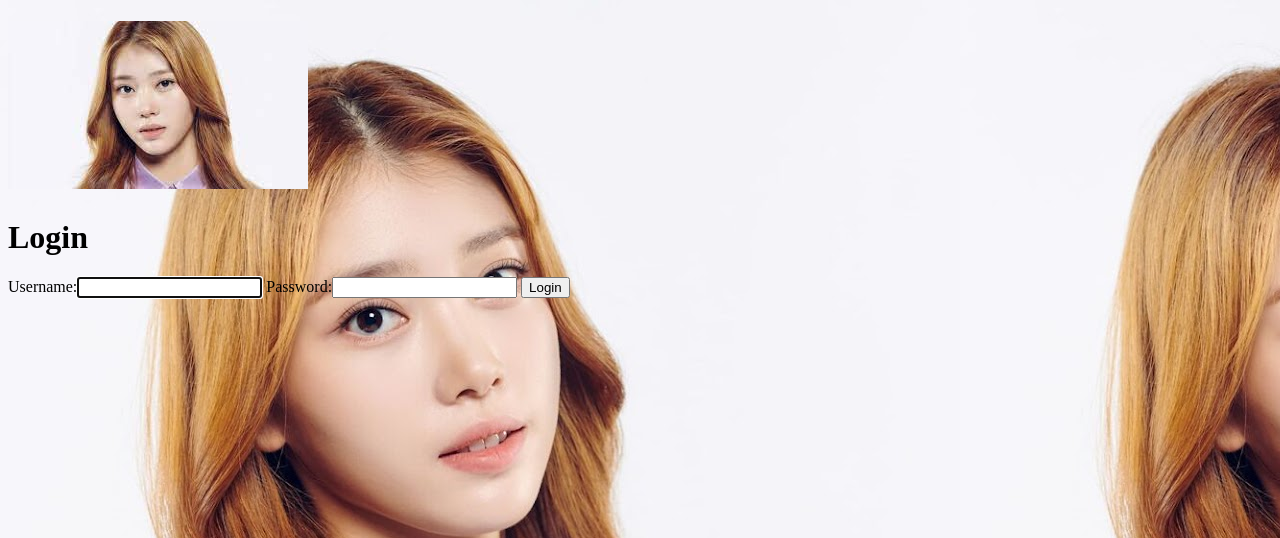
After one commit to ren1el/djournal, a Django app: page /accounts/login/ in a window 1280 px wide. The commit adds this page. Shown: the top 538 px of the page. Run offline with Django 3.2, Linux system fonts and the light colour scheme.

Commit message:
add login view

```diff
--- /dev/null
+++ b/accounts/templates/accounts/login.html
@@ -0,0 +1,10 @@
+{% extends 'base_layout.html' %}
+
+{% block content %}
+  <h1>Login</h1>
+  <form action="{% url 'accounts:login' %}" method="post">
+    {% csrf_token %}
+    {{ form }}
+    <input type="submit" value="Login" />
+  </form>
+{% endblock %}
--- a/accounts/templates/accounts/signup.html
+++ b/accounts/templates/accounts/signup.html
@@ -2,7 +2,7 @@
 
 {% block content %}
   <h1>Signup</h1>
-  <form action="/accounts/signup/" method="post">
+  <form action="{% url 'accounts: signup' %}" method="post">
     {% csrf_token %}
     {{ form }}
     <input type="submit" value="Signup" />
--- a/accounts/urls.py
+++ b/accounts/urls.py
@@ -5,4 +5,5 @@ app_name = 'accounts'
 
 urlpatterns = [
   re_path(r'^signup/$', views.signup_view, name="signup"),
+  re_path(r'^login/$', views.login_view, name='login'),
 ]
--- a/accounts/views.py
+++ b/accounts/views.py
@@ -1,5 +1,5 @@
 from django.shortcuts import render, redirect
-from django.contrib.auth.forms import UserCreationForm
+from django.contrib.auth.forms import UserCreationForm, AuthenticationForm
 
 def signup_view(request):
   if request.method == 'POST':
@@ -14,3 +14,16 @@ def signup_view(request):
     form = UserCreationForm()
 
   return render(request, 'accounts/signup.html', { 'form': form })
+
+def login_view(request):
+  if request.method == 'POST':
+    form = AuthenticationForm(data=request.POST)
+
+    if form.is_valid():
+      # TODO: log the user in
+
+      return redirect('articles:list')
+  else:
+    form = AuthenticationForm()
+
+  return render(request, 'accounts/login.html', { 'form': form })
```
